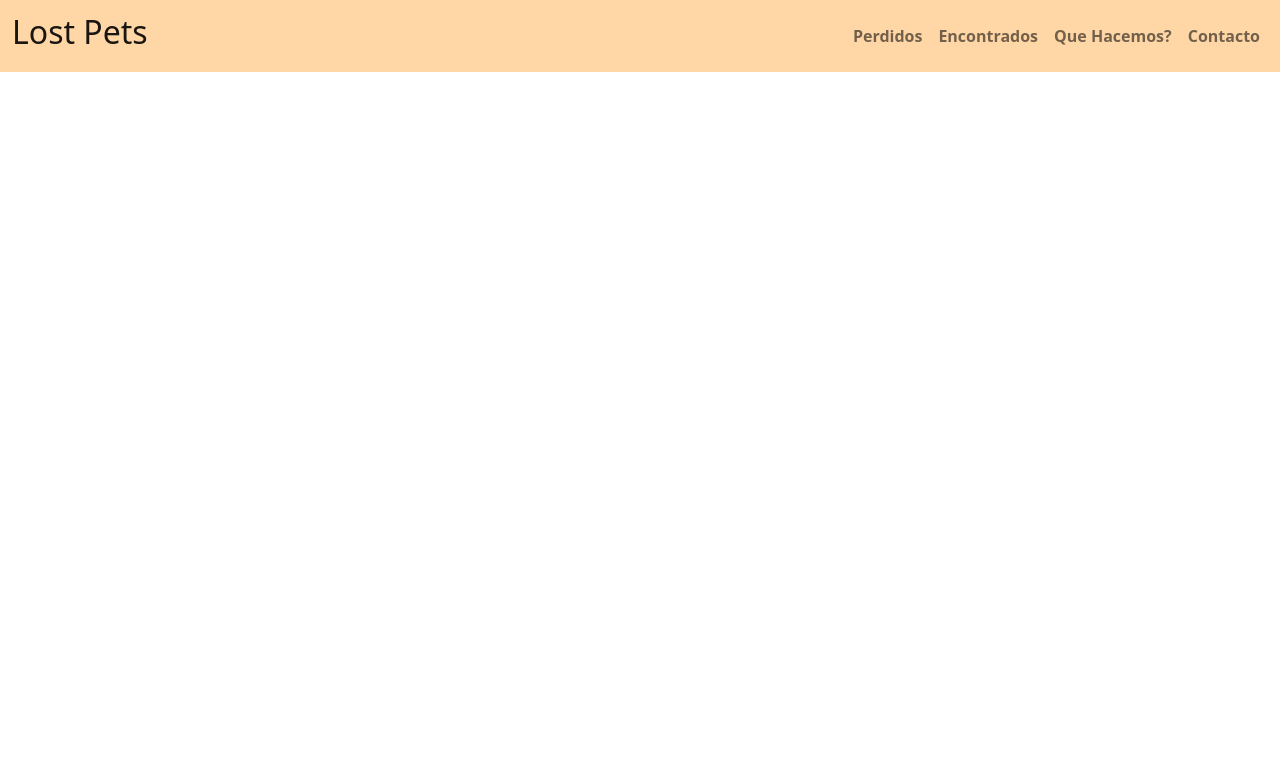
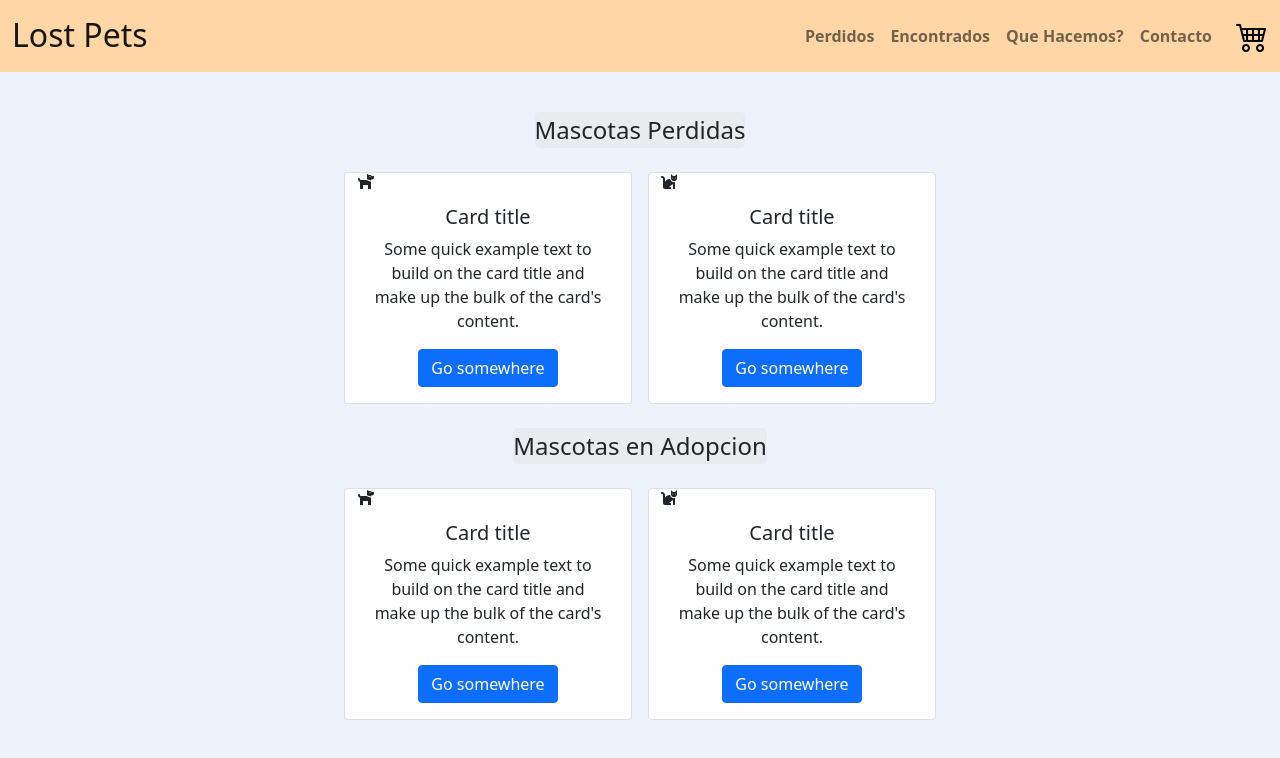
Before and after one commit to andresfernandez89/lost-pets-react, a React (Create React App) app: page / in a window 1280 px wide. Shown: the top 758 px of the page. Built offline with nearby package versions, Linux system fonts and the light colour scheme.

Commit message:
CartWidget + ItemListContainer

```diff
--- a/package.json
+++ b/package.json
@@ -3,10 +3,12 @@
 	"version": "0.1.0",
 	"private": true,
 	"dependencies": {
+		"@fortawesome/fontawesome-free": "^5.15.3",
 		"@testing-library/jest-dom": "^5.12.0",
 		"@testing-library/react": "^11.2.7",
 		"@testing-library/user-event": "^12.8.3",
 		"bootstrap": "^5.0.1",
+		"bootstrap-icons": "^1.5.0",
 		"react": "^17.0.2",
 		"react-dom": "^17.0.2",
 		"react-scripts": "4.0.3",
--- a/src/components/app/App.js
+++ b/src/components/app/App.js
@@ -1,13 +1,24 @@
+import ItemListContainer from '../itemListContainer/ItemListContainer';
 import NavBar from '../navbar/NavBar';
 
-function App() {
+const App = () => {
 	return (
-		<div className="App">
-			<header className="App-header">
+		<div>
+			<header>
 				<NavBar />
 			</header>
+			<div className="container">
+				<div className="row mt-4 d-flex justify-content-around">
+					<div className="col-md-6 text-center rounded-3 w-auto">
+						<ItemListContainer text="Mascotas Perdidas" />
+					</div>
+					<div className="col-md-6 text-center w-auto">
+						<ItemListContainer text="Mascotas en Adopcion" />
+					</div>
+				</div>
+			</div>
 		</div>
 	);
-}
+};
 
 export default App;
--- /dev/null
+++ b/src/components/cartWidget/CartWidget.js
@@ -0,0 +1,11 @@
+const CartWidget = () => {
+	return (
+		<a className="ms-3" href="#">
+			<i
+				className="bi bi-cart4"
+				style={{ fontSize: '2rem', color: 'black' }}
+			/>
+		</a>
+	);
+};
+export default CartWidget;
--- /dev/null
+++ b/src/components/itemListContainer/ItemListContainer.js
@@ -0,0 +1,49 @@
+const itemListContainer = ({ text }) => {
+	return (
+		<>
+			<div className="d-flex justify-content-center">
+				<p className="fs-4 bold bg-site-main-grey rounded-3 w-auto m-3">
+					{text}
+				</p>
+			</div>
+			<div className="row justify-content-center">
+				<div
+					className="card col-3 m-2 rounded-1"
+					style={{ width: '18rem' }}>
+					<img src="" className="card-img-top fas fa-dog" alt="..." />
+					<div className="card-body">
+						<h5 className="card-title">Card title</h5>
+						<p className="card-text">
+							Some quick example text to build on the card title
+							and make up the bulk of the card's content.
+						</p>
+						<a href="#" className="btn btn-primary">
+							Go somewhere
+						</a>
+					</div>
+				</div>
+				<div
+					className="card col-3 m-2 rounded-3"
+					style={{ width: '18rem' }}>
+					<img
+						src="..."
+						className="card-img-top fas fa-cat"
+						alt="..."
+					/>
+					<div className="card-body">
+						<h5 className="card-title">Card title</h5>
+						<p className="card-text">
+							Some quick example text to build on the card title
+							and make up the bulk of the card's content.
+						</p>
+						<a href="#" className="btn btn-primary">
+							Go somewhere
+						</a>
+					</div>
+				</div>
+			</div>
+		</>
+	);
+};
+
+export default itemListContainer;
--- a/src/components/navbar/NavBar.js
+++ b/src/components/navbar/NavBar.js
@@ -1,16 +1,23 @@
-function NavBar() {
+import CartWidget from '../cartWidget/CartWidget';
+
+const NavBar = () => {
 	return (
-		<nav className="navbar navbar-expand-lg navbar-light fw-bold bg-site-main">
+		<nav className="navbar navbar-expand-lg navbar-light fw-bold bg-site-main-orange">
 			<div className="container-fluid">
-				<a className="navbar-brand h1 fs-2" href="#">
-					Lost Pets
-				</a>
+				<h1>
+					<a className="navbar-brand fs-2" href="#">
+						Lost Pets
+					</a>
+				</h1>
 				<button
-					className="navbar-toggler"
+					class="navbar-toggler"
 					type="button"
 					data-bs-toggle="collapse"
-					data-bs-target="#navbarNav">
-					<span className="navbar-toggler-icon" />
+					data-bs-target="#navbarNav"
+					aria-controls="navbarNav"
+					aria-expanded="false"
+					aria-label="Toggle navigation">
+					<span class="navbar-toggler-icon"></span>
 				</button>
 				<div
 					className="collapse navbar-collapse d-flex-md justify-content-end"
@@ -37,10 +44,10 @@ function NavBar() {
 							</a>
 						</li>
 					</ul>
+					<CartWidget />
 				</div>
 			</div>
 		</nav>
 	);
-}
-
+};
 export default NavBar;
--- a/src/index.css
+++ b/src/index.css
@@ -8,9 +8,13 @@
 		url('../src/assets/fonts/NotoSansJP-Thin.otf');
 }
 
-.bg-site-main {
+body {
+	background-color: #edf2fb;
+}
+.bg-site-main-orange {
 	background-color: #ffd6a5;
 }
-.color-site-main {
-	color: #ffd6a5;
+
+.bg-site-main-grey {
+	background-color: #e9ecef;
 }
--- a/src/index.js
+++ b/src/index.js
@@ -2,9 +2,11 @@ import React from 'react';
 import ReactDOM from 'react-dom';
 import 'bootstrap/dist/css/bootstrap.min.css';
 import 'bootstrap/dist/js/bootstrap.bundle.min';
+import 'bootstrap-icons/font/bootstrap-icons.css';
+import '@fortawesome/fontawesome-free/css/all.min.css';
+import '@fortawesome/fontawesome-free/js/all.min.js';
 import './index.css';
 import App from './components/app/App';
-import reportWebVitals from './reportWebVitals';
 
 ReactDOM.render(
 	<React.StrictMode>
@@ -12,4 +14,3 @@ ReactDOM.render(
 	</React.StrictMode>,
 	document.getElementById('root')
 );
-reportWebVitals();
--- a/src/reportWebVitals.js
+++ /dev/null
@@ -1,13 +0,0 @@
-const reportWebVitals = onPerfEntry => {
-  if (onPerfEntry && onPerfEntry instanceof Function) {
-    import('web-vitals').then(({ getCLS, getFID, getFCP, getLCP, getTTFB }) => {
-      getCLS(onPerfEntry);
-      getFID(onPerfEntry);
-      getFCP(onPerfEntry);
-      getLCP(onPerfEntry);
-      getTTFB(onPerfEntry);
-    });
-  }
-};
-
-export default reportWebVitals;
```
Also changed, not shown: src/components/navbar/NavBar.css (deleted), 1 other file (tests, documents, lock files or other folders).
